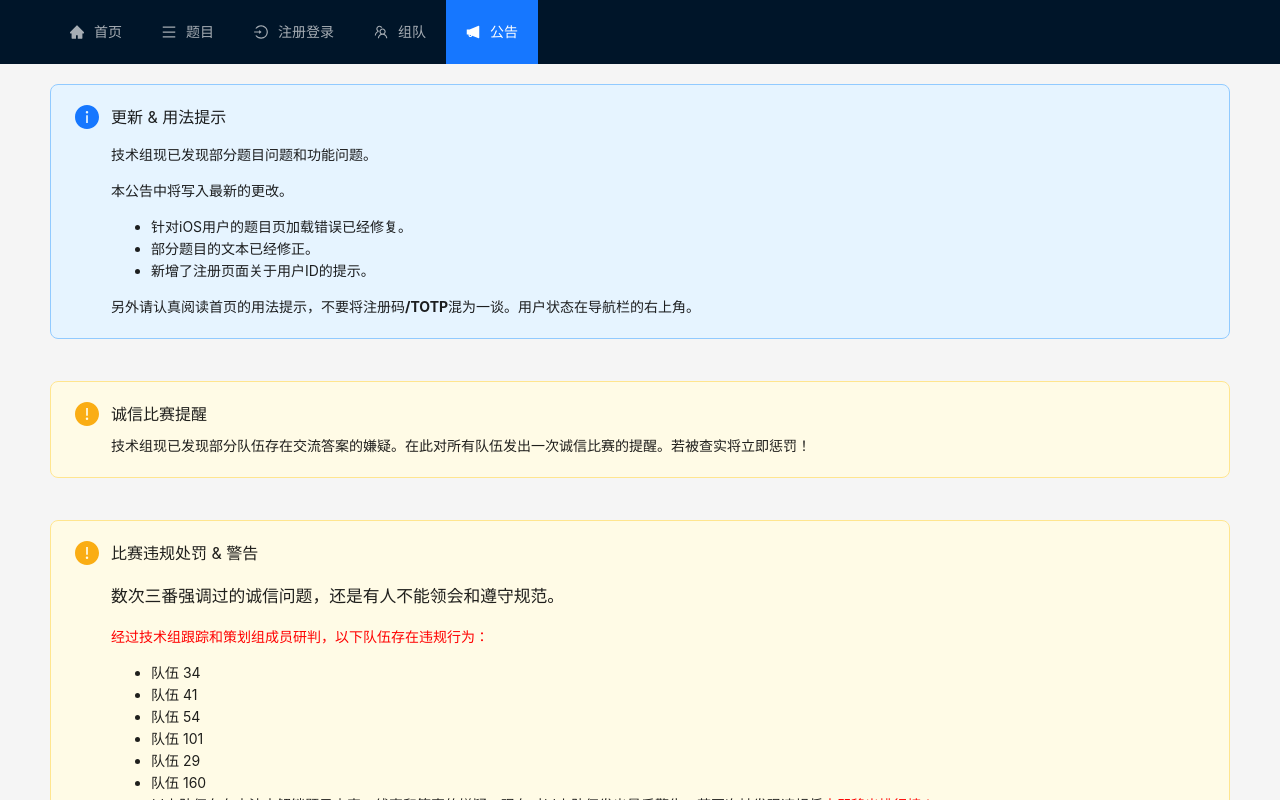
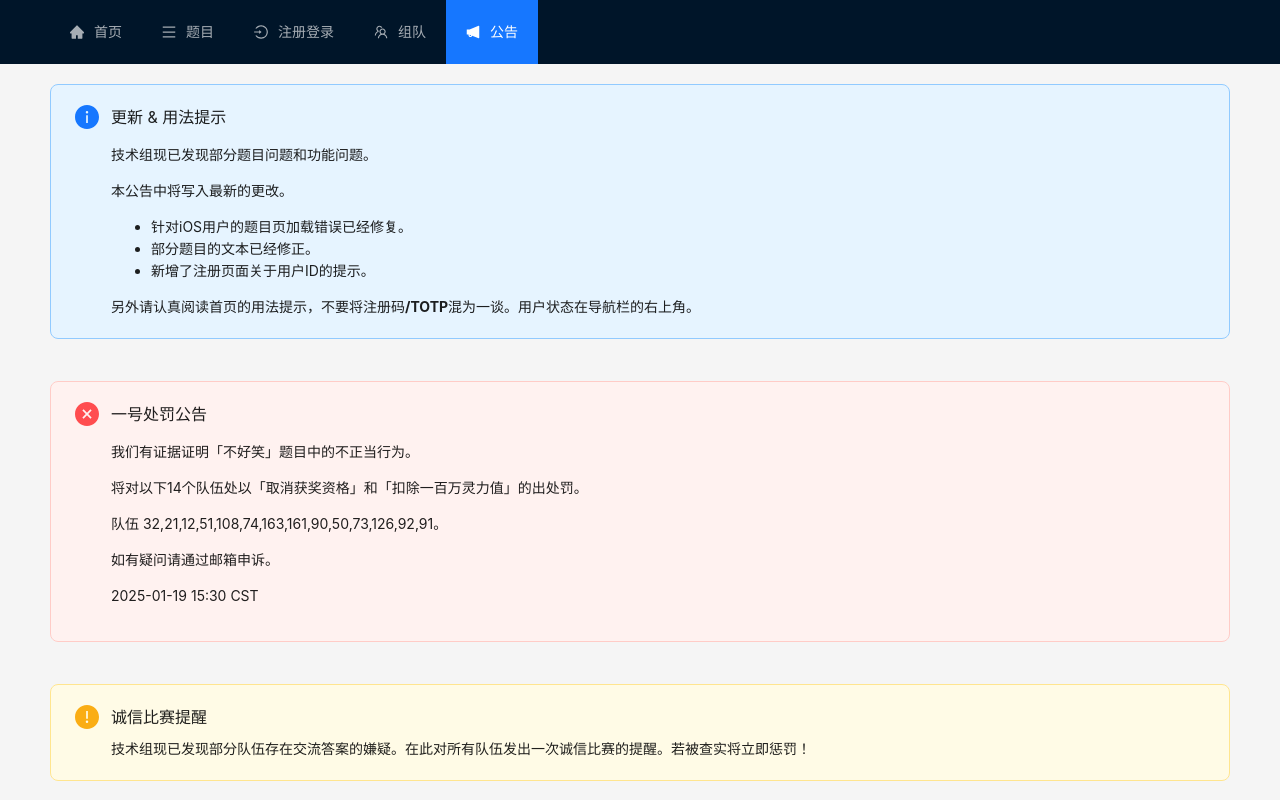
Before and after one commit to yuanyang2025/yuanyang25-front, a React (Vite) app: page /noticeboard in a window 1280 px wide. Built offline with nearby package versions, Linux system fonts and the light colour scheme; no server answers.

Commit message:
add: punish announcement 1

```diff
--- a/src/pages/noticeboard.tsx
+++ b/src/pages/noticeboard.tsx
@@ -20,6 +20,25 @@ export const NoticeBoard = () => {
           </div>
         }
         showIcon
+      />
+      <br />
+      <br />
+      <Alert
+        message="一号处罚公告"
+        description={
+          <div>
+            <p>我们有证据证明「不好笑」题目中的不正当行为。</p>
+            <p>
+              将对以下14个队伍处以「取消获奖资格」和「扣除一百万灵力值」的出处罚。
+            </p>
+            <p>队伍 32,21,12,51,108,74,163,161,90,50,73,126,92,91。</p>
+            <p>如有疑问请通过邮箱申诉。</p>
+            <p></p>
+            <p>2025-01-19 15:30 CST</p>
+          </div>
+        }
+        showIcon
+        type="error"
       />
       <br />
       <br />
```
